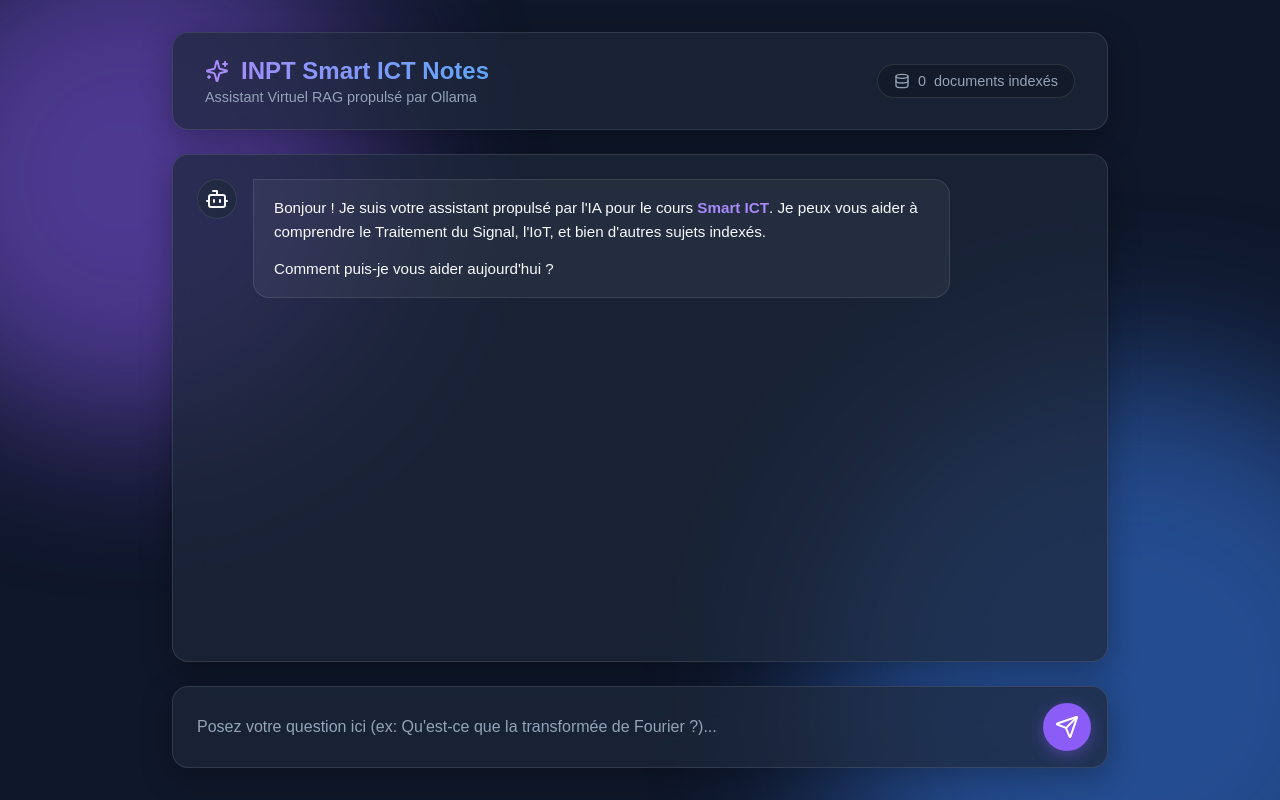
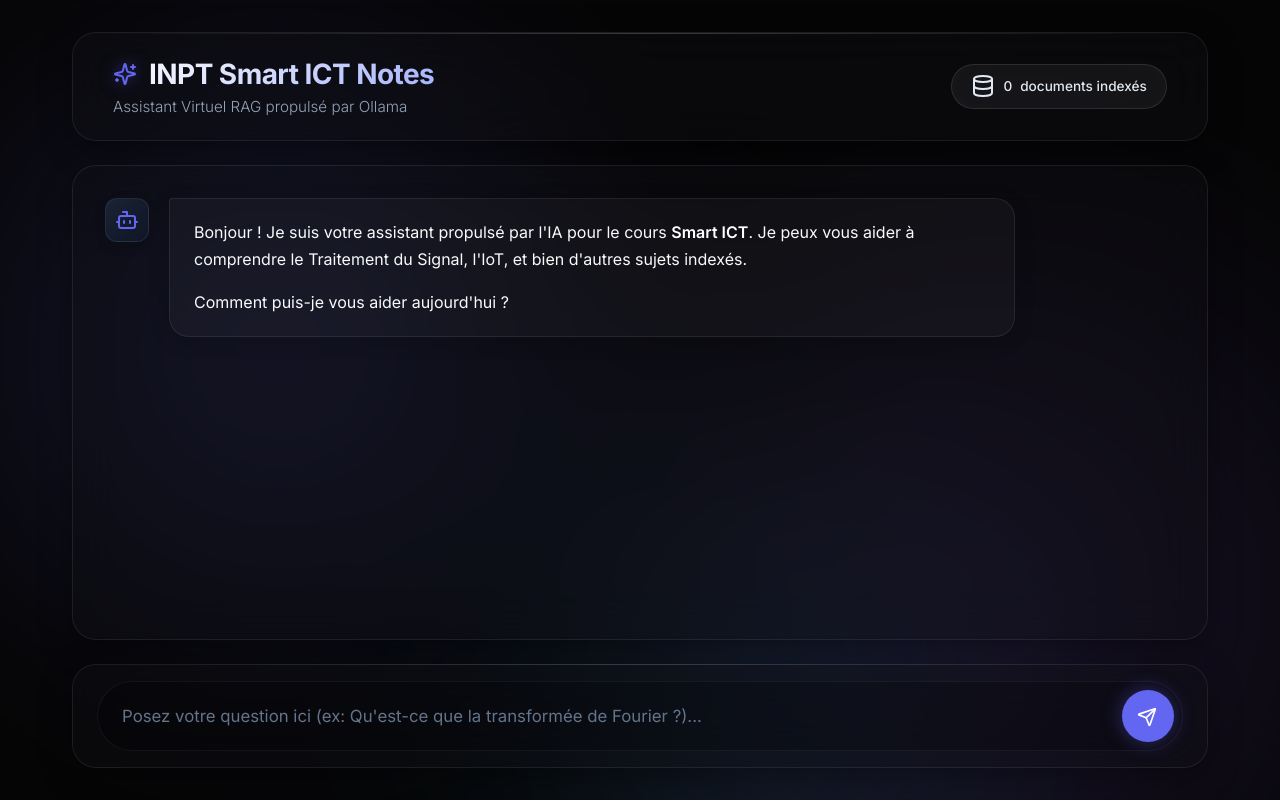
Before and after one commit to selmasaih/ragsmartict, a website built with Vite: page frontend/index.html in a window 1280 px wide. Built offline with nearby package versions, Linux system fonts and the light colour scheme; files whose address does not match are found by name.

Commit message:
style(frontend): rewrite CSS with premium animated mesh gradients

```diff
--- a/frontend/src/style.css
+++ b/frontend/src/style.css
@@ -1,13 +1,17 @@
+@import url('https://fonts.googleapis.com/css2?family=Inter:wght@300;400;500;600;700&display=swap');
+
 :root {
-  --primary: #8b5cf6;
-  --primary-hover: #7c3aed;
-  --bg-color: #0f172a;
-  --glass-bg: rgba(30, 41, 59, 0.7);
-  --glass-border: rgba(255, 255, 255, 0.1);
+  --primary: #6366f1;
+  --primary-glow: rgba(99, 102, 241, 0.5);
+  --secondary: #8b5cf6;
+  --bg-color: #050505;
+  --glass-bg: rgba(15, 15, 20, 0.4);
+  --glass-border: rgba(255, 255, 255, 0.08);
+  --glass-shadow: 0 8px 32px 0 rgba(0, 0, 0, 0.4);
   --text-main: #f8fafc;
   --text-muted: #94a3b8;
-  --user-msg-bg: linear-gradient(135deg, #8b5cf6 0%, #6366f1 100%);
-  --assistant-msg-bg: rgba(255, 255, 255, 0.05);
+  --user-msg-bg: linear-gradient(135deg, rgba(99, 102, 241, 0.9) 0%, rgba(139, 92, 246, 0.9) 100%);
+  --assistant-msg-bg: rgba(255, 255, 255, 0.03);
 }
 
 * {
@@ -17,66 +21,82 @@
 }
 
 body {
-  font-family: 'Outfit', sans-serif;
+  font-family: 'Inter', sans-serif;
   background-color: var(--bg-color);
   color: var(--text-main);
   min-height: 100vh;
   display: flex;
   justify-content: center;
   overflow: hidden;
+  background-image:
+    radial-gradient(circle at 15% 50%, rgba(99, 102, 241, 0.15) 0%, transparent 50%),
+    radial-gradient(circle at 85% 30%, rgba(139, 92, 246, 0.15) 0%, transparent 50%);
 }
 
+/* Background Animation */
 .background-elements {
   position: fixed;
   top: 0;
   left: 0;
-  width: 100%;
-  height: 100%;
+  width: 100vw;
+  height: 100vh;
   z-index: -1;
   overflow: hidden;
+  background: #050505;
 }
 
 .blob {
   position: absolute;
-  filter: blur(80px);
+  filter: blur(100px);
   border-radius: 50%;
-  opacity: 0.5;
-  animation: float 20s infinite alternate ease-in-out;
+  opacity: 0.6;
+  animation: float 25s infinite alternate cubic-bezier(0.4, 0, 0.2, 1);
 }
 
 .blob-1 {
   top: -10%;
   left: -10%;
-  width: 500px;
-  height: 500px;
-  background: #8b5cf6;
+  width: 60vw;
+  height: 60vw;
+  background: radial-gradient(circle, rgba(99, 102, 241, 0.4) 0%, rgba(0,0,0,0) 70%);
 }
 
 .blob-2 {
   bottom: -20%;
   right: -10%;
-  width: 600px;
-  height: 600px;
-  background: #3b82f6;
+  width: 70vw;
+  height: 70vw;
+  background: radial-gradient(circle, rgba(139, 92, 246, 0.3) 0%, rgba(0,0,0,0) 70%);
+  animation-delay: -10s;
+}
+
+.blob-3 {
+  top: 40%;
+  left: 30%;
+  width: 50vw;
+  height: 50vw;
+  background: radial-gradient(circle, rgba(56, 189, 248, 0.2) 0%, rgba(0,0,0,0) 70%);
   animation-delay: -5s;
 }
 
 @keyframes float {
-  0% { transform: translate(0, 0) scale(1); }
-  100% { transform: translate(50px, 50px) scale(1.1); }
+  0% { transform: translate(0, 0) scale(1) rotate(0deg); }
+  50% { transform: translate(5%, 10%) scale(1.1) rotate(180deg); }
+  100% { transform: translate(-5%, 5%) scale(0.9) rotate(360deg); }
 }
 
 .glass {
   background: var(--glass-bg);
-  backdrop-filter: blur(16px);
-  -webkit-backdrop-filter: blur(16px);
+  backdrop-filter: blur(24px);
+  -webkit-backdrop-filter: blur(24px);
   border: 1px solid var(--glass-border);
-  box-shadow: 0 8px 32px 0 rgba(0, 0, 0, 0.3);
+  box-shadow: var(--glass-shadow);
+  border-radius: 1.5rem;
 }
 
 #app {
   width: 100%;
-  max-width: 1000px;
+  max-width: 1200px;
   height: 100vh;
   padding: 2rem;
   display: flex;
@@ -88,82 +108,97 @@
   flex-direction: column;
   height: 100%;
   gap: 1.5rem;
+  position: relative;
 }
 
 .chat-header {
-  border-radius: 1rem;
-  padding: 1.5rem 2rem;
+  padding: 1.5rem 2.5rem;
   display: flex;
   justify-content: space-between;
   align-items: center;
+  position: relative;
+  overflow: hidden;
+}
+
+.chat-header::before {
+  content: '';
+  position: absolute;
+  top: 0; left: 0; right: 0; height: 1px;
+  background: linear-gradient(90deg, transparent, rgba(255,255,255,0.2), transparent);
 }
 
 .header-info h1 {
-  font-size: 1.5rem;
+  font-size: 1.75rem;
   display: flex;
   align-items: center;
   gap: 0.75rem;
-  font-weight: 600;
-  background: linear-gradient(to right, #a78bfa, #60a5fa);
+  font-weight: 700;
+  letter-spacing: -0.02em;
+  background: linear-gradient(135deg, #fff 0%, #a5b4fc 100%);
   -webkit-background-clip: text;
   color: transparent;
 }
 
 .header-info h1 svg {
-  color: #a78bfa;
+  color: var(--primary);
+  filter: drop-shadow(0 0 8px var(--primary-glow));
 }
 
 .subtitle {
-  font-size: 0.9rem;
+  font-size: 0.95rem;
   color: var(--text-muted);
-  margin-top: 0.25rem;
+  margin-top: 0.35rem;
+  font-weight: 300;
 }
 
 .doc-stats {
   display: flex;
   align-items: center;
   gap: 0.5rem;
-  font-size: 0.9rem;
-  color: var(--text-muted);
-  background: rgba(0,0,0,0.2);
-  padding: 0.5rem 1rem;
+  font-size: 0.85rem;
+  font-weight: 500;
+  color: #e2e8f0;
+  background: rgba(255,255,255,0.05);
+  padding: 0.6rem 1.2rem;
   border-radius: 2rem;
-  border: 1px solid var(--glass-border);
+  border: 1px solid rgba(255,255,255,0.1);
+  box-shadow: inset 0 0 20px rgba(255,255,255,0.02);
+  transition: all 0.3s ease;
 }
 
-.doc-stats svg {
-  width: 16px;
-  height: 16px;
+.doc-stats:hover {
+  background: rgba(255,255,255,0.08);
+  border-color: rgba(255,255,255,0.2);
 }
 
 .chat-box {
   flex: 1;
-  border-radius: 1rem;
-  padding: 1.5rem;
+  padding: 2rem;
   overflow-y: auto;
   display: flex;
   flex-direction: column;
   gap: 1.5rem;
+  scroll-behavior: smooth;
 }
 
-.chat-box::-webkit-scrollbar {
-  width: 6px;
+.chat-box::-webkit-scrollbar { width: 8px; }
+.chat-box::-webkit-scrollbar-track { background: transparent; }
+.chat-box::-webkit-scrollbar-thumb {
+  background-color: rgba(255,255,255,0.1);
+  border-radius: 20px;
 }
-
-.chat-box::-webkit-scrollbar-thumb {
-  background-color: var(--glass-border);
-  border-radius: 10px;
-}
+.chat-box::-webkit-scrollbar-thumb:hover { background-color: rgba(255,255,255,0.2); }
 
 .message {
   display: flex;
-  gap: 1rem;
+  gap: 1.25rem;
   max-width: 85%;
-  animation: fadeIn 0.3s ease-out forwards;
+  animation: slideUp 0.4s cubic-bezier(0.16, 1, 0.3, 1) forwards;
+  opacity: 0;
+  transform: translateY(20px);
 }
 
-@keyframes fadeIn {
-  from { opacity: 0; transform: translateY(10px); }
+@keyframes slideUp {
   to { opacity: 1; transform: translateY(0); }
 }
 
@@ -173,13 +208,14 @@
 }
 
 .avatar {
-  width: 40px;
-  height: 40px;
-  border-radius: 50%;
+  width: 44px;
+  height: 44px;
+  border-radius: 12px;
   display: flex;
   align-items: center;
   justify-content: center;
   flex-shrink: 0;
+  box-shadow: 0 4px 12px rgba(0,0,0,0.2);
 }
 
 .user-message .avatar {
@@ -187,90 +223,128 @@
 }
 
 .assistant-message .avatar {
-  background: var(--glass-bg);
+  background: linear-gradient(135deg, rgba(30,41,59,0.8) 0%, rgba(15,23,42,0.8) 100%);
   border: 1px solid var(--glass-border);
+  color: var(--primary);
 }
 
 .message-content {
-  padding: 1rem 1.25rem;
-  border-radius: 1rem;
-  line-height: 1.6;
-  font-size: 0.95rem;
+  padding: 1.25rem 1.5rem;
+  border-radius: 1.25rem;
+  line-height: 1.7;
+  font-size: 1rem;
+  box-shadow: 0 4px 20px rgba(0,0,0,0.15);
+  position: relative;
 }
 
 .user-message .message-content {
   background: var(--user-msg-bg);
-  border-top-right-radius: 0;
+  color: white;
+  border-top-right-radius: 4px;
 }
 
 .assistant-message .message-content {
   background: var(--assistant-msg-bg);
-  border-top-left-radius: 0;
   border: 1px solid var(--glass-border);
+  border-top-left-radius: 4px;
+  backdrop-filter: blur(10px);
 }
 
-.message-content p {
-  margin-bottom: 0.75rem;
-}
-.message-content p:last-child {
-  margin-bottom: 0;
-}
+.message-content p { margin-bottom: 1rem; }
+.message-content p:last-child { margin-bottom: 0; }
 
-.message-content strong {
-  color: #a78bfa;
+.message-content strong { color: #fff; font-weight: 600; }
+.message-content code {
+  background: rgba(0,0,0,0.3);
+  padding: 0.2rem 0.4rem;
+  border-radius: 4px;
+  font-family: monospace;
+  font-size: 0.9em;
 }
 
 .latency {
-  font-size: 0.8rem;
+  font-size: 0.75rem;
   color: var(--text-muted);
-  margin-top: 0.5rem;
-  display: block;
+  margin-top: 0.75rem;
+  display: inline-flex;
+  align-items: center;
+  gap: 4px;
+  background: rgba(0,0,0,0.2);
+  padding: 4px 8px;
+  border-radius: 12px;
 }
 
 .sources-container {
-  margin-top: 1rem;
-  border-top: 1px solid var(--glass-border);
+  margin-top: 1.25rem;
+  border-top: 1px solid rgba(255,255,255,0.05);
   padding-top: 1rem;
 }
 
 .sources-summary {
   font-size: 0.85rem;
-  color: var(--text-muted);
+  color: var(--primary);
   cursor: pointer;
-  display: flex;
+  display: inline-flex;
   align-items: center;
   gap: 0.5rem;
   user-select: none;
+  font-weight: 500;
+  transition: all 0.2s;
 }
 
-.sources-summary:hover {
-  color: var(--text-main);
+.sources-summary:hover { color: #a5b4fc; }
+.sources-summary::-webkit-details-marker { display: none; }
+
+.source-item {
+  background: rgba(0,0,0,0.25);
+  padding: 1rem;
+  border-radius: 0.75rem;
+  margin-top: 0.75rem;
+  font-size: 0.85rem;
+  border: 1px solid rgba(255,255,255,0.03);
+  color: #cbd5e1;
+  transition: transform 0.2s;
 }
 
-.source-item {
-  background: rgba(0,0,0,0.2);
-  padding: 0.75rem;
-  border-radius: 0.5rem;
-  margin-top: 0.5rem;
-  font-size: 0.85rem;
-  border: 1px solid var(--glass-border);
+.source-item:hover {
+  transform: translateX(4px);
+  border-color: rgba(255,255,255,0.1);
 }
 
 .source-item strong {
   display: block;
-  margin-bottom: 0.25rem;
-  color: #60a5fa;
+  margin-bottom: 0.4rem;
+  color: #818cf8;
+  font-size: 0.9rem;
 }
 
 .input-container {
-  border-radius: 1rem;
-  padding: 1rem;
+  padding: 1rem 1.5rem;
+  position: relative;
+}
+
+.input-container::before {
+  content: '';
+  position: absolute;
+  top: -1px; left: 10%; right: 10%; height: 1px;
+  background: linear-gradient(90deg, transparent, rgba(255,255,255,0.1), transparent);
 }
 
 #chat-form {
   display: flex;
-  gap: 1rem;
+  gap: 1.25rem;
   align-items: center;
+  background: rgba(0,0,0,0.2);
+  border-radius: 3rem;
+  padding: 0.5rem 0.5rem 0.5rem 1.5rem;
+  border: 1px solid rgba(255,255,255,0.05);
+  transition: all 0.3s ease;
+}
+
+#chat-form:focus-within {
+  background: rgba(0,0,0,0.4);
+  border-color: rgba(99, 102, 241, 0.4);
+  box-shadow: 0 0 20px rgba(99, 102, 241, 0.1);
 }
 
 #question-input {
@@ -278,51 +352,59 @@
   background: transparent;
   border: none;
   color: var(--text-main);
-  font-size: 1rem;
+  font-size: 1.05rem;
   font-family: inherit;
-  padding: 0.5rem;
+  padding: 0.5rem 0;
   outline: none;
 }
 
-#question-input::placeholder {
-  color: var(--text-muted);
-}
+#question-input::placeholder { color: #64748b; }
 
 #send-button {
   background: var(--primary);
   color: white;
   border: none;
-  width: 48px;
-  height: 48px;
+  width: 52px;
+  height: 52px;
   border-radius: 50%;
   display: flex;
   align-items: center;
   justify-content: center;
   cursor: pointer;
-  transition: all 0.2s ease;
-  box-shadow: 0 4px 15px rgba(139, 92, 246, 0.4);
+  transition: all 0.3s cubic-bezier(0.4, 0, 0.2, 1);
+  box-shadow: 0 0 20px rgba(99, 102, 241, 0.4);
+}
+
+#send-button svg {
+  width: 20px;
+  height: 20px;
+  transform: translateX(-1px) translateY(1px);
+  transition: transform 0.2s;
 }
 
 #send-button:hover {
-  background: var(--primary-hover);
+  background: #4f46e5;
   transform: scale(1.05);
+  box-shadow: 0 0 30px rgba(99, 102, 241, 0.6);
 }
 
-#send-button:active {
-  transform: scale(0.95);
+#send-button:hover svg {
+  transform: translateX(1px) translateY(-1px);
 }
+
+#send-button:active { transform: scale(0.95); }
 
 /* Typing Indicator */
 .typing-indicator {
   display: flex;
-  gap: 0.3rem;
+  gap: 0.4rem;
   padding: 0.5rem 0;
 }
 
 .dot {
-  width: 8px;
-  height: 8px;
-  background: var(--text-muted);
+  width: 6px;
+  height: 6px;
+  background: var(--primary);
   border-radius: 50%;
   animation: bounce 1.4s infinite ease-in-out both;
 }
@@ -331,6 +413,6 @@
 .dot:nth-child(2) { animation-delay: -0.16s; }
 
 @keyframes bounce {
-  0%, 80%, 100% { transform: scale(0); }
-  40% { transform: scale(1); }
+  0%, 80%, 100% { transform: scale(0.4); opacity: 0.4; }
+  40% { transform: scale(1); opacity: 1; box-shadow: 0 0 10px var(--primary-glow); }
 }
```
